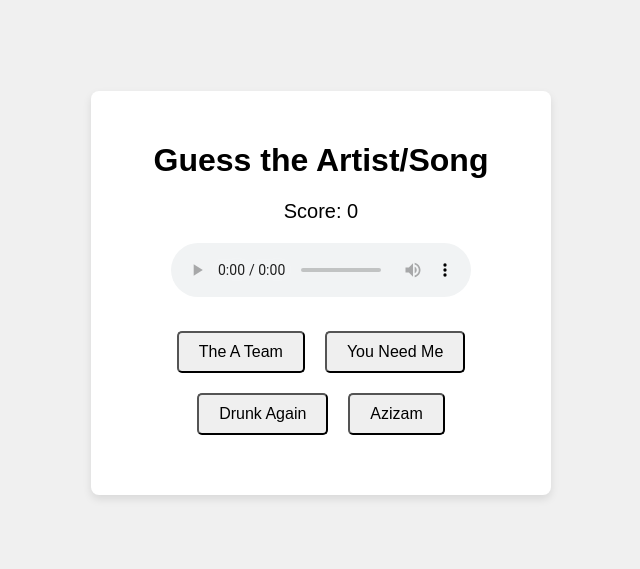
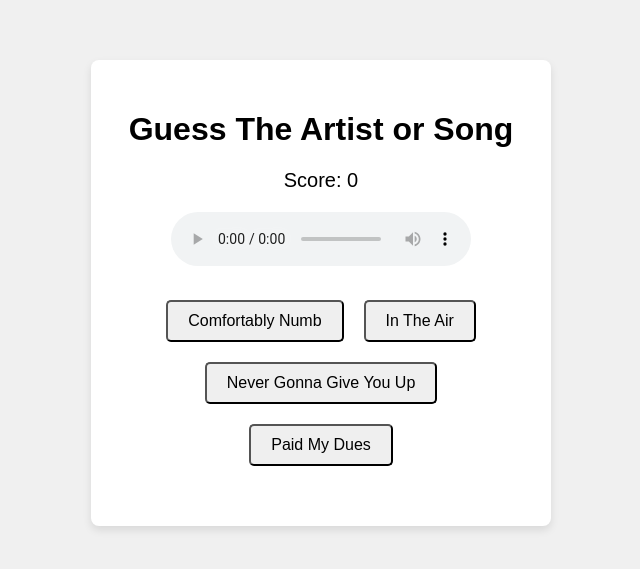
Before and after one commit to DanWortho1996/muziful, a plain HTML site: page index.html in a window 1280 px wide. Shown: the part 107-676 px from the top of the page, without its empty margins (319-959 px from the left). Drawn offline with Linux system fonts and the light colour scheme.

Commit message:
add more songs

```diff
--- a/index.html
+++ b/index.html
@@ -9,7 +9,7 @@
 </head>
 <body>
   <div id="game-container">
-    <h1>Guess the Artist/Song</h1>
+    <h1>Guess The Artist or Song</h1>
     <div id="score">Score: 0</div>
 
     <!-- Audio Player with Play/Pause Icon -->
--- a/script.js
+++ b/script.js
@@ -22,6 +22,31 @@ const songs = [
     preview_url: 'songs/easy.mp3',
     name: 'Easy',
     options: [`Mockingbird`, `Where Is The Love?`, `Easy`, `Heavens`]
+  },
+  {
+    preview_url: 'songs/never-gonna-give-you-up.mp3',
+    name: 'Never Gonna Give You Up',
+    options: [`Paid My Dues`, `Never Gonna Give You Up`, `In The Air`, `Comfortably Numb`]
+  },
+  {
+    preview_url: 'songs/shut-up.mp3',
+    name: 'Shut Up',
+    options: [`Shut Up`, `Hey Jude`, `Shut Up`, `Hotel California`]
+  },
+  {
+    preview_url: 'songs/here-comes-the-sun.mp3',
+    name: 'Here Comes The Sun',
+    options: [`Let It Be`, `Here Comes The Sun`, `Blinding Lights`, `Bullet In A Gun`]
+  },
+  {
+    preview_url: 'songs/heavens.mp3',
+    name: 'Heavens',
+    options: [`I.O.U`, `Heavens`, `Smooth Criminal`, `The Hall of Fame`]
+  },
+  {
+    preview_url: 'songs/temperature.mp3',
+    name: 'Temperature',
+    options: [`Temperature`, `Mesmerize`, `Castle On The Hill`, `Umbrella`]
   }
 ];
 
```
Also changed, not shown: 5 other files.
